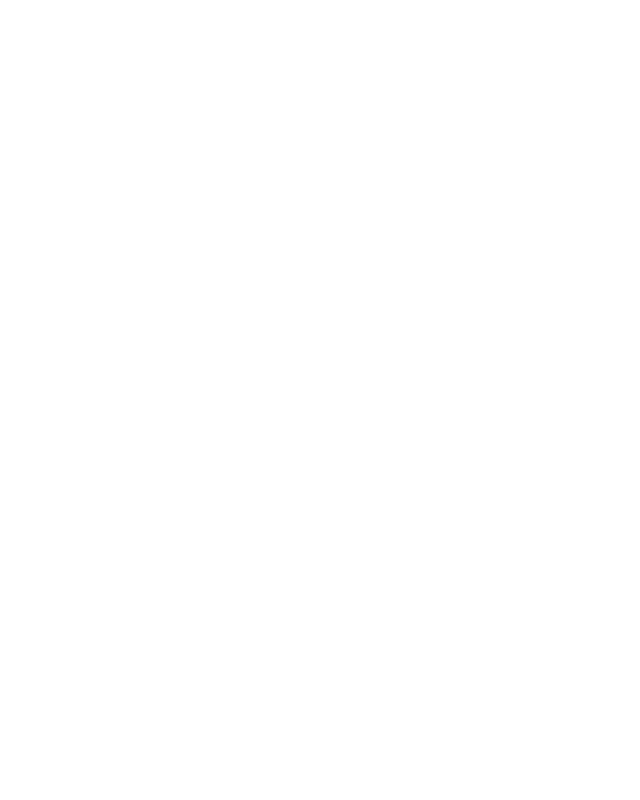
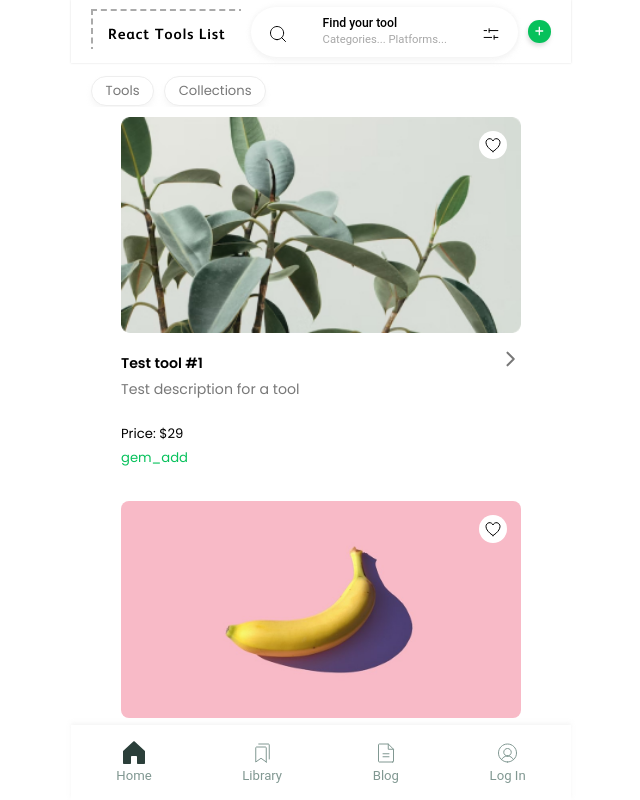
Before and after one commit to artlp/React-toolslist, a React (Create React App) app: page / in a window 1280 px wide. Before the commit this address had no page. Shown: the whole page, without its empty margins (319-959 px from the left). Built offline with nearby package versions, Linux system fonts and the light colour scheme.

Commit message:
width fix

```diff
--- a/src/App.js
+++ b/src/App.js
@@ -12,6 +12,7 @@
   return (
     <Routes>
       <Route exact path="/React-toolslist" element={<Main />}/>
+      <Route path="/" element={<Main />}/>
       <Route path="/adding-tool" element={<Adding />} />
       <Route path="/login" element={<Login />} />
       <Route path="/signup" element={<Signup />} />
--- a/src/Assets/Styles/App.scss
+++ b/src/Assets/Styles/App.scss
@@ -1,4 +1,15 @@
 @import url("https://fonts.googleapis.com/css2?family=Poppins:ital,wght@0,100;0,200;0,300;0,400;0,500;0,600;0,700;0,800;0,900;1,100;1,200;1,300;1,400;1,500;1,600;1,700;1,800;1,900&display=swap");
+
+//lock width to mobile, since it's an app
+
+.mainwrapper {
+  max-width: 500px !important;
+  margin: 0 auto;
+  & .bottom-menu {
+    max-width: 500px !important;
+  }
+}
+
 
 :root {
   --main-color: #06c15b;
--- a/src/Assets/Styles/BottomMenu.scss
+++ b/src/Assets/Styles/BottomMenu.scss
@@ -5,6 +5,7 @@
   bottom: 0;
   background: white;
   width: 100%;
+  max-width: 500px !important;
   justify-content: space-around;
   height: 5rem;
   box-shadow: 0 -2px 4px rgba(214, 214, 214, 0.25);
--- a/src/components/Collections/CollectionsDetails.jsx
+++ b/src/components/Collections/CollectionsDetails.jsx
@@ -70,7 +70,7 @@
             left: position + "px",
           }}
         >
-          <img src={`/Assets/Images/users/${user.id}.jpg`} alt="" />
+          <img src={process.env.PUBLIC_URL + `/Assets/Images/users/${user.id}.jpg`} alt="" />
         </div>
       );
     });
@@ -106,7 +106,7 @@
         </div>
         <CardMedia
           sx={{ height: 150 }}
-          image={`/Assets/Images/${item.image}`}
+          image={process.env.PUBLIC_URL + `/Assets/Images/${item.image}`}
           title={`${item.name} header image`}
           alt={`${item.name} header image`}
         />
--- a/src/components/Collections/ShareCollection.jsx
+++ b/src/components/Collections/ShareCollection.jsx
@@ -28,7 +28,7 @@
     return (
       <section className="share-user-card" key={user.name}>
         <div className="user-photo">
-          <img src={`/Assets/Images/users/${user.id}.jpg`} alt="" />
+          <img src={process.env.PUBLIC_URL + `/Assets/Images/users/${user.id}.jpg`} alt="" />
         </div>
         <div className="user-details">
           <h3>{user.name}</h3>
--- a/src/components/Library/CollectionsDisplay.jsx
+++ b/src/components/Library/CollectionsDisplay.jsx
@@ -12,7 +12,7 @@
           <Link to={`/collections/${item.id}`} state={{ item: item }}>
             <img
               className="tool-image"
-              src={`/Assets/Images/${item.image}`}
+              src={process.env.PUBLIC_URL + `/Assets/Images/${item.image}`}
               alt={item.name}
             />
           </Link>
--- a/src/components/ToolsDisplay/ToolsDetails.jsx
+++ b/src/components/ToolsDisplay/ToolsDetails.jsx
@@ -40,7 +40,7 @@
           </div>
           <CardMedia
             sx={{ height: 150 }}
-            image={`/Assets/Images/${item.image}`}
+            image={process.env.PUBLIC_URL + `/Assets/Images/${item.image}`}
             title={`${item.name} header image`}
             alt={`${item.name} header image`}
           />
--- a/src/components/ToolsDisplay/ToolsDisplay.jsx
+++ b/src/components/ToolsDisplay/ToolsDisplay.jsx
@@ -23,7 +23,7 @@
           <Link to={`/tools/${item.id}`} state={{ item: item }}>
             <img
               className="tool-image"
-              src={`/Assets/Images/${item.image}`}
+              src={process.env.PUBLIC_URL + `/Assets/Images/${item.image}`}
               alt={item.name}
             />
           </Link>
--- a/src/index.js
+++ b/src/index.js
@@ -13,7 +13,9 @@
     <ToolsListProvider>
       <HeaderProvider>
         <LoginProvider>
-          <App />
+          <div className="mainwrapper">
+            <App />
+          </div>
         </LoginProvider>
       </HeaderProvider>
     </ToolsListProvider>
```
Also changed, not shown: 13 other files (tests, documents, lock files or other folders).
